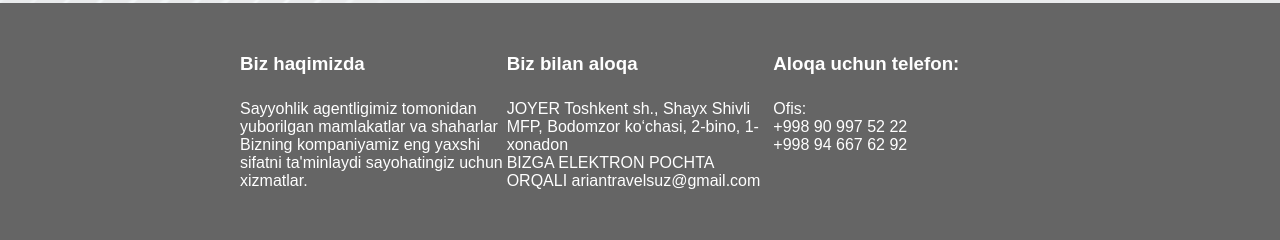
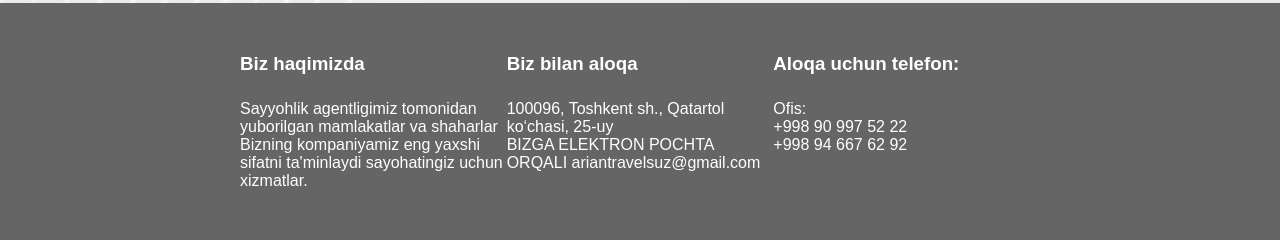
Before and after one commit to Xudoynazar1112/arian-travel, a Django app: page /en/ in a window 1280 px wide. Shown: the part 2352-2592 px from the top of the page. Run offline with Django 5.2, Linux system fonts and the light colour scheme; data comes from the database, SQL or seed files in the repository; some libraries are stand-ins or nearby versions.

Commit message:
location

```diff
--- a/templates/base.html
+++ b/templates/base.html
@@ -71,8 +71,7 @@
     </div>
     <div class="foot">
         <h3>{% blocktrans %}Biz bilan aloqa{% endblocktrans %}</h3>
-        <p>{% blocktrans %}JOYER
-            Toshkent sh., Shayx Shivli MFP, Bodomzor ko‘chasi, 2-bino, 1-xonadon{% endblocktrans %}</p>
+        <p>{% blocktrans %}100096, Toshkent sh., Qatartol ko‘chasi, 25-uy{% endblocktrans %}</p>
         <p>{% blocktrans %}BIZGA ELEKTRON POCHTA ORQALI
             ariantravelsuz@gmail.com{% endblocktrans %}</p>
     </div>
```
Also changed, not shown: locale/en/LC_MESSAGES/django.po, locale/ru/LC_MESSAGES/django.po.
